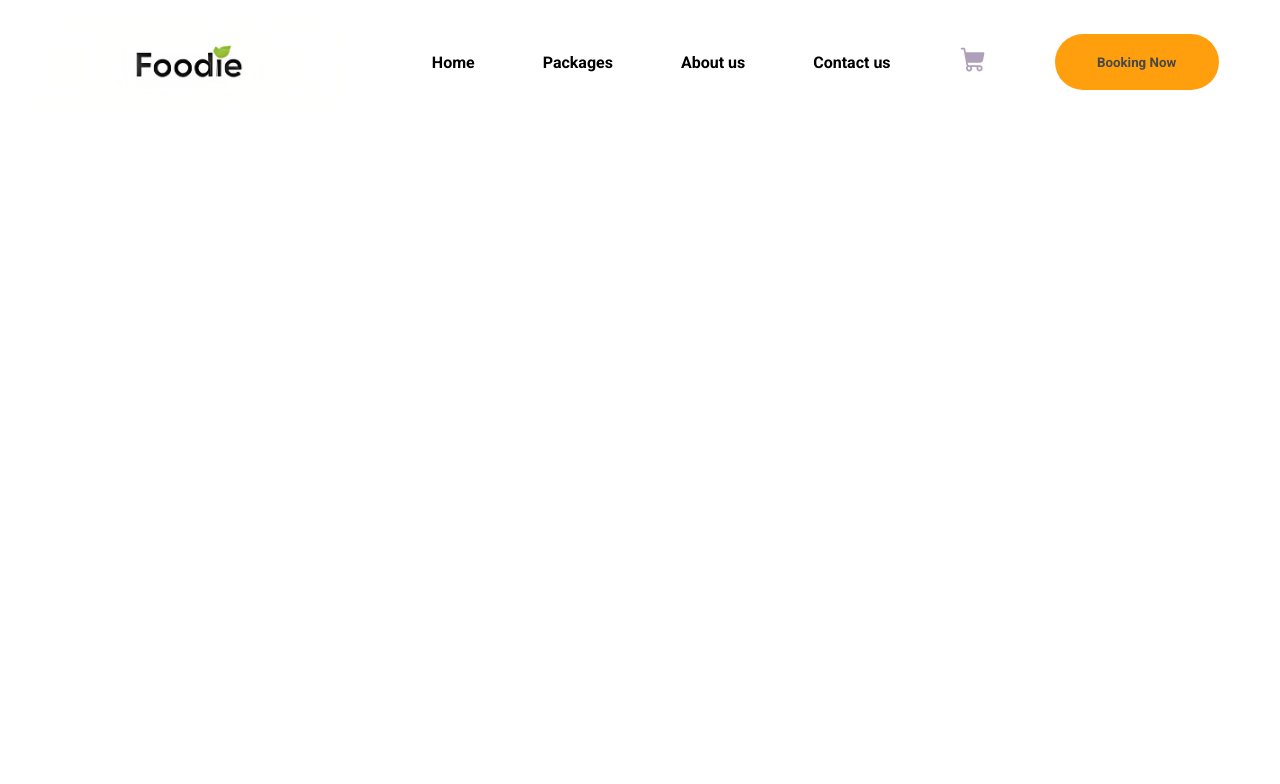
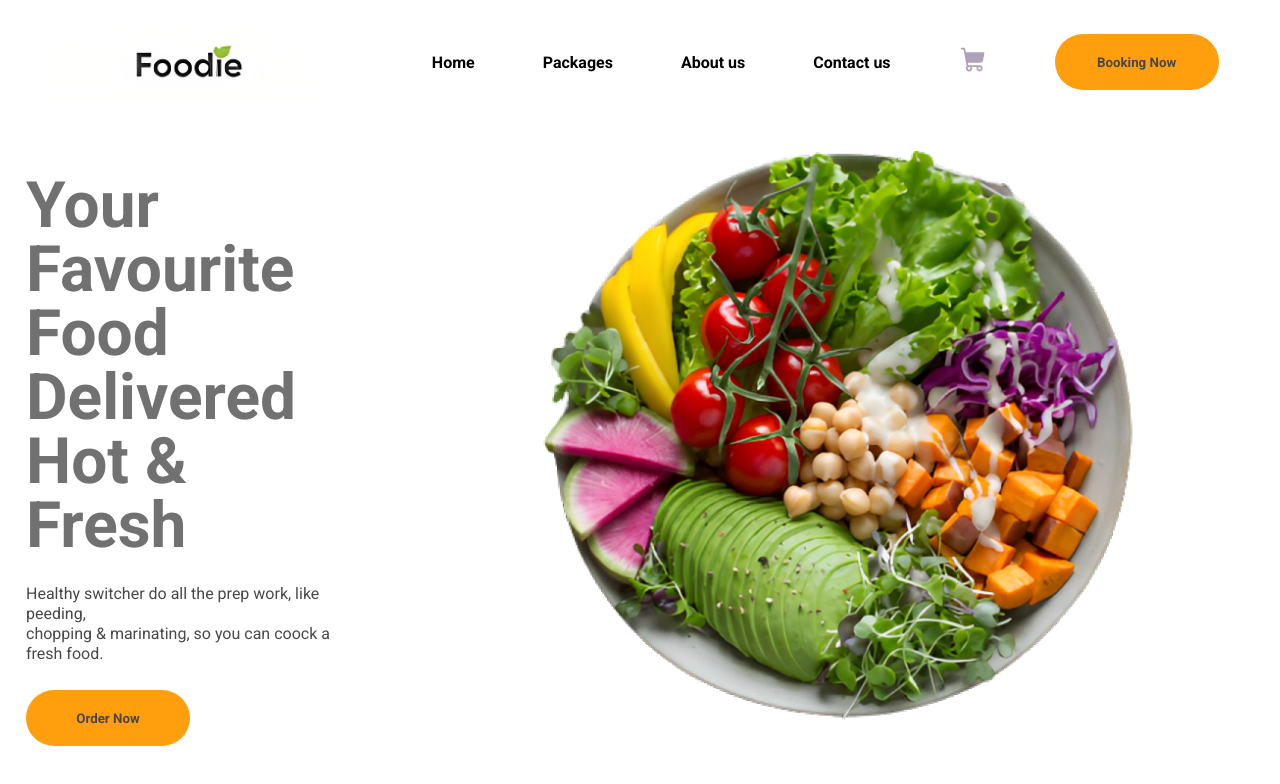
Before and after one commit to FernandoRodriguesxs/restaurant-app, a React (Vite) app: page / in a window 1280 px wide. Shown: the top 784 px of the page. Built offline with nearby package versions, Linux system fonts and the light colour scheme.

Commit message:
criação do hero

```diff
--- /dev/null
+++ b/src/App.styles.ts
@@ -0,0 +1,35 @@
+import styled from 'styled-components'
+
+export const Hero = styled.div`
+  height: calc(100vh - 96px);
+  display: flex;
+  justify-content: space-around;
+  align-items: center;
+
+  margin: 26px;
+
+  .hero-left {
+    display: flex;
+    height: 600px;
+    flex-direction: column;
+
+    h1 {
+      color: ${({ theme }) => theme.colors.gray.primary};
+      font-size: 4rem;
+      line-height: 64px;
+    }
+
+    p {
+      color: ${({ theme }) => theme.colors.gray.secondary};
+      margin: 26px 0;
+      line-height: 20px;
+    }
+  }
+
+  .hero-right {
+    img {
+      height: 600px;
+      margin-bottom: 60px;
+    }
+  }
+`
--- a/src/App.tsx
+++ b/src/App.tsx
@@ -1,9 +1,30 @@
 import { Header } from './components/Header'
+import { Hero } from './App.styles'
+import { ButtonSecondary } from './components/Button'
+import heroImg from './assets/img-hero.png'
 
 export const App = () => {
   return (
     <>
       <Header />
+      <main>
+        <Hero>
+          <div className="hero-left">
+            <h1>
+              Your Favourite Food <br /> Delivered Hot & <br /> Fresh
+            </h1>
+            <p>
+              Healthy switcher do all the prep work, like peeding,
+              <br />
+              chopping & marinating, so you can coock a fresh food.
+            </p>
+            <ButtonSecondary>Order Now</ButtonSecondary>
+          </div>
+          <picture className="hero-right">
+            <img src={heroImg} alt="img do hero" />
+          </picture>
+        </Hero>
+      </main>
     </>
   )
 }
--- a/src/components/Button/index.tsx
+++ b/src/components/Button/index.tsx
@@ -4,7 +4,13 @@ import { ButtonPrimaryStyled } from './styles'
 interface IButtonPrimaryProps {
   children: ReactNode
 }
+interface IButtonSecondaryProps {
+  children: ReactNode
+}
 
 export const ButtonPrimary = ({ children }: IButtonPrimaryProps) => {
   return <ButtonPrimaryStyled>{children}</ButtonPrimaryStyled>
 }
+export const ButtonSecondary = ({ children }: IButtonSecondaryProps) => {
+  return <ButtonPrimaryStyled>{children}</ButtonPrimaryStyled>
+}
--- a/src/components/Button/styles.ts
+++ b/src/components/Button/styles.ts
@@ -13,3 +13,9 @@ export const ButtonPrimaryStyled = styled(ButtonStyled)`
   color: ${({ theme }) => theme.colors.gray.secondary};
   font-weight: 700;
 `
+
+export const ButtonSecondaryStyled = styled(ButtonStyled)`
+  background: ${({ theme }) => theme.colors.orange.primary};
+  color: ${({ theme }) => theme.colors.white};
+  font-weight: 700;
+`
```
Also changed, not shown: vite.config.ts.timestamp-1692302772582-b8568b2a79e6f.mjs (added, +10 -0 lines), src/assets/img-hero.png (added).
